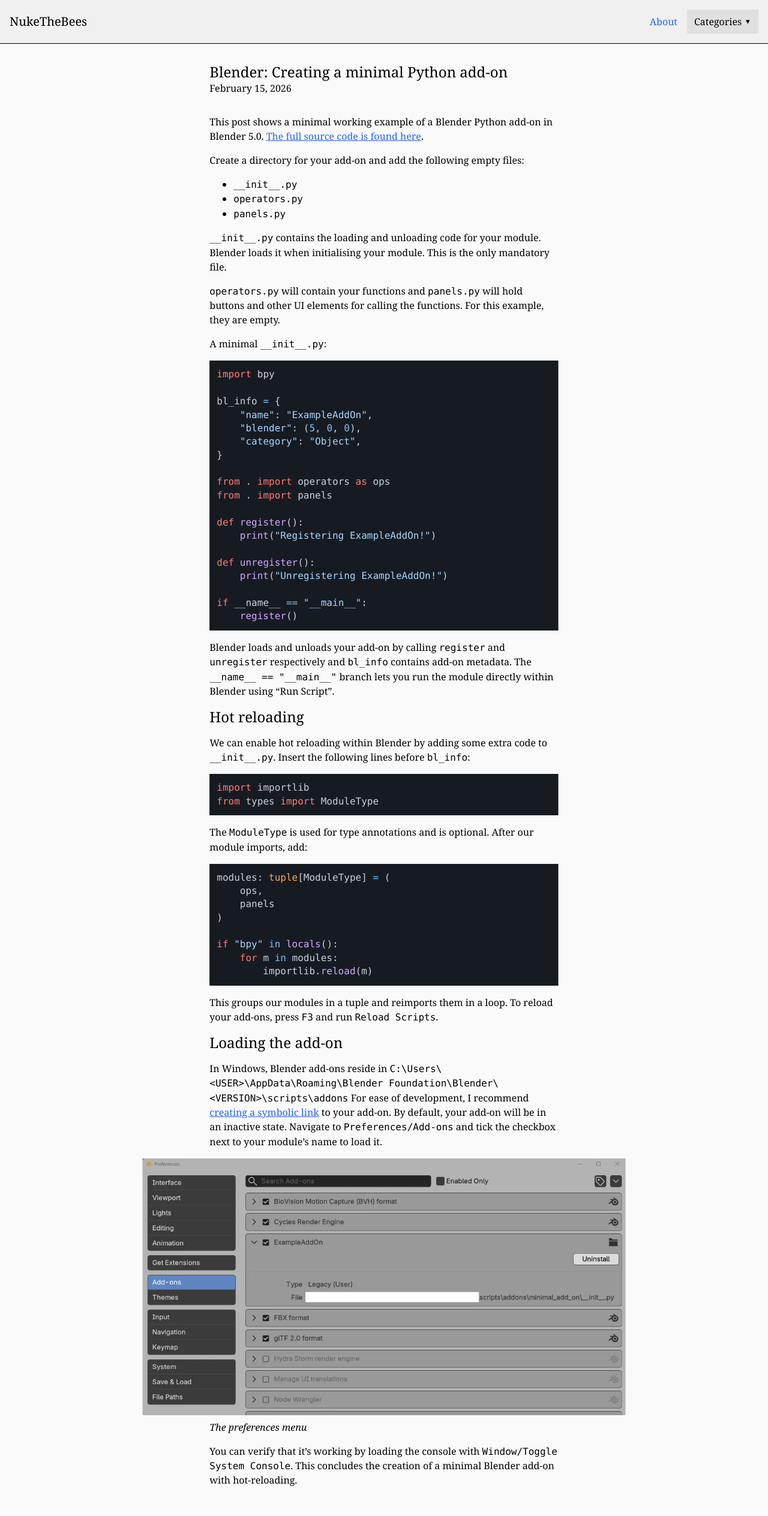
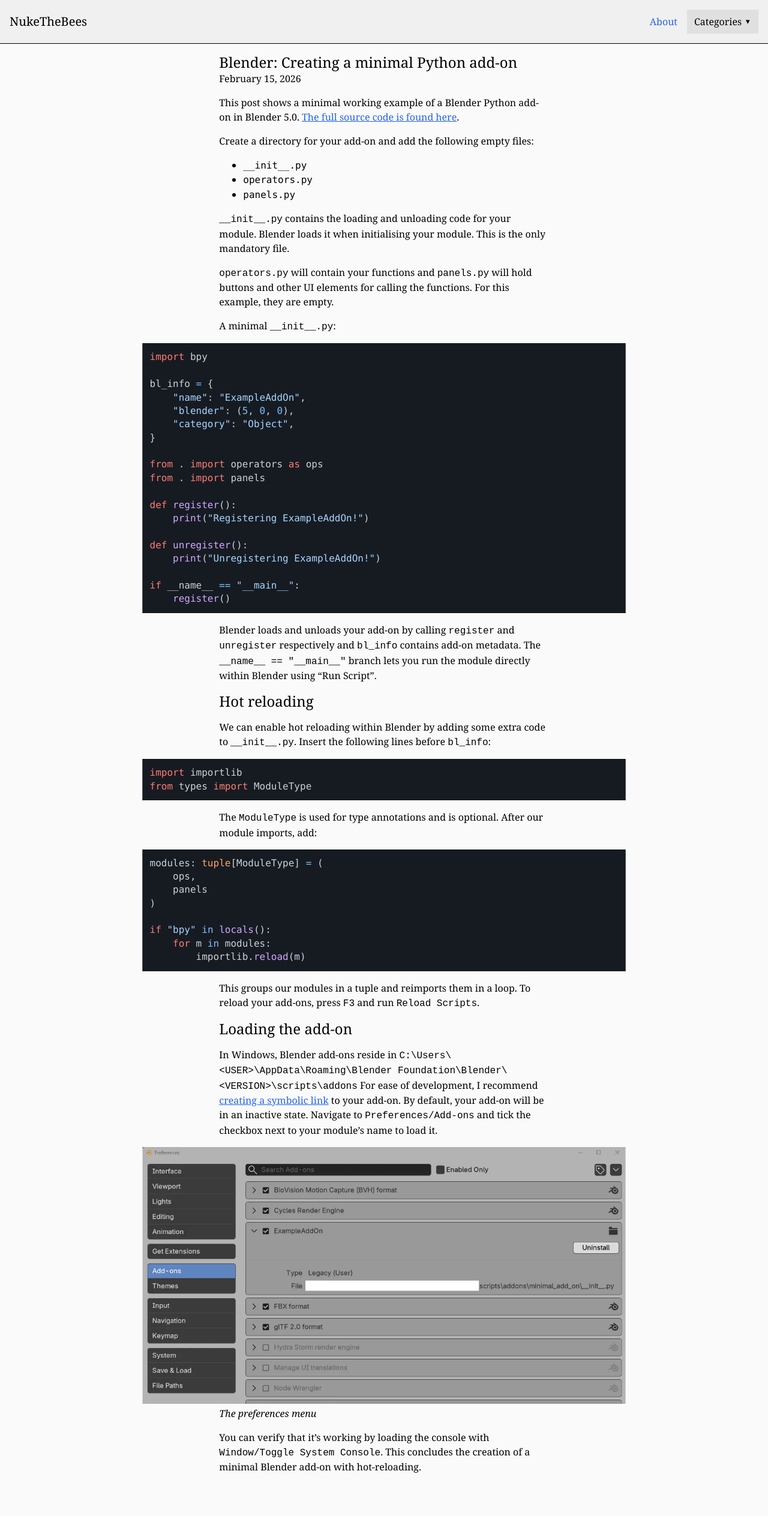
Before and after one commit to nukethebees/nukethebees.github.io, a Jekyll site: the page built from _posts/2026-02-18-blender-minimal-add-on.md, in a window 1280 px wide. Shown: the whole page at 60% size. Built offline with Jekyll 4.4.1, drawn with Linux system fonts in a browser that asks for light colours; after the commit the page ends 2473 px from its top, so only the background shows below that.

Commit message:
Redo fig/code spill. Redo post spacing.

```diff
--- a/_layouts/post.html
+++ b/_layouts/post.html
@@ -2,10 +2,12 @@
 layout: base
 ---
 <article class="post">
-  <h1>
-    {{ page.title }}
-  </h1>
-  {% include post_date.html date=page.date %}
+  <div class="post-content">
+    <h1>
+      {{ page.title }}
+    </h1>
+    {% include post_date.html date=page.date %}
 
-  {{ content }}
+    {{ content }}
+  </div>
 </article>
--- a/_sass/_code.scss
+++ b/_sass/_code.scss
@@ -7,6 +7,8 @@
 
 div.highlighter-rouge {
   & pre {
+    // Add some space so the text isn't right
+    // next to the box edge
     padding: 0.75em;
   }
 }
--- a/_sass/_header.scss
+++ b/_sass/_header.scss
@@ -5,6 +5,8 @@
   width: 100%;
   border-bottom: 0.1rem solid #000;
   background-color: vars.$header-background-colour-light;
+
+  max-width: var(--text-content-width);
 
   a {
     text-decoration: none;
@@ -19,8 +21,7 @@
 
   /* title left, links right */
   margin: 0;
-  padding: 1rem 1rem;
-  min-width: vars.$min-supported-width;
+  padding: 1rem;
 }
 
 .header_links {
--- a/_sass/_post.scss
+++ b/_sass/_post.scss
@@ -6,66 +6,64 @@
   transform: translateX(-50%); // Move left by 50% of own width
 }
 
+.post {
+  display: grid;
+  grid-template-columns:
+    1fr auto 1fr;
 
-.post {
+  max-width: var(--text-content-width);
+
+  margin: 0;
+  margin-top: 1rem;
+  padding: 0;
+}
+
+.post-content {
+  grid-column: 2;
+
   max-width: var(--p-text-width);
-  padding-left: 0;
-  padding-right: 0;
-  padding-top: 2rem;
-  padding-bottom: 2em;
-
-  @media (max-width: vars.$mobile-width) {
-    padding-left: 1em;
-    padding-right: 1em;
-  }
+  margin: 0;
+  padding: 0;
+  padding-inline: var(--text-content-padding-side);
 
   h1 {
     display: block;
     margin: 0;
     padding-bottom: 0;
   }
-  time {
-    display: block;
-    margin: 0;
-    padding-top: 0;
-    padding-bottom: 1rem;
-  }
 
   div.highlighter-rouge {
-    margin: 0 auto;
-    border-radius: 6px;
-
-    width: min-content;
-    min-width: var(--p-text-width);
+    min-width: var(--code-block-width);
     @include breakout(var(--code-block-width));
 
     & pre {
       overflow-x: scroll;
-
-      code {
-        max-width: 100%;
-        width: fit-content;
-        display: inline-block;
-      }
     }
   }
 
+  p code {
+    font-family: monospace;
+    background: none;
+    padding: 0;
+    white-space: normal;
+    overflow-wrap: anywhere;
+  }
+
   .post-figure {
+    max-width: 100%;
     margin: 0;
     padding: 0;
 
     figcaption {
-      margin-top: 8px;
+      margin-top: 0.25rem;
       font-style: italic;
       text-align: left;
     }
 
     img {
+      @include breakout(var(--img-block-width));
       height: auto;
       display: block;
-      margin: 0 auto;
-
-      @include breakout(var(--code-block-width));
     }
   }
 
--- a/_sass/main.scss
+++ b/_sass/main.scss
@@ -12,8 +12,14 @@
 }
 
 :root {
+  // Want a fixed text width
+  // Shrink if needed
+  // We also want a fixed margin
+  // This forms the core column width for the site
+
   --p-text-width: min(65ch, 100vw);
   --code-block-width: min(90ch, 100vw);
+  --img-block-width: min(90ch, 100vw);
 
   --text-content-padding-side: 1rem;
   --text-content-padding: calc(2 * var(--text-content-padding-side));
```
